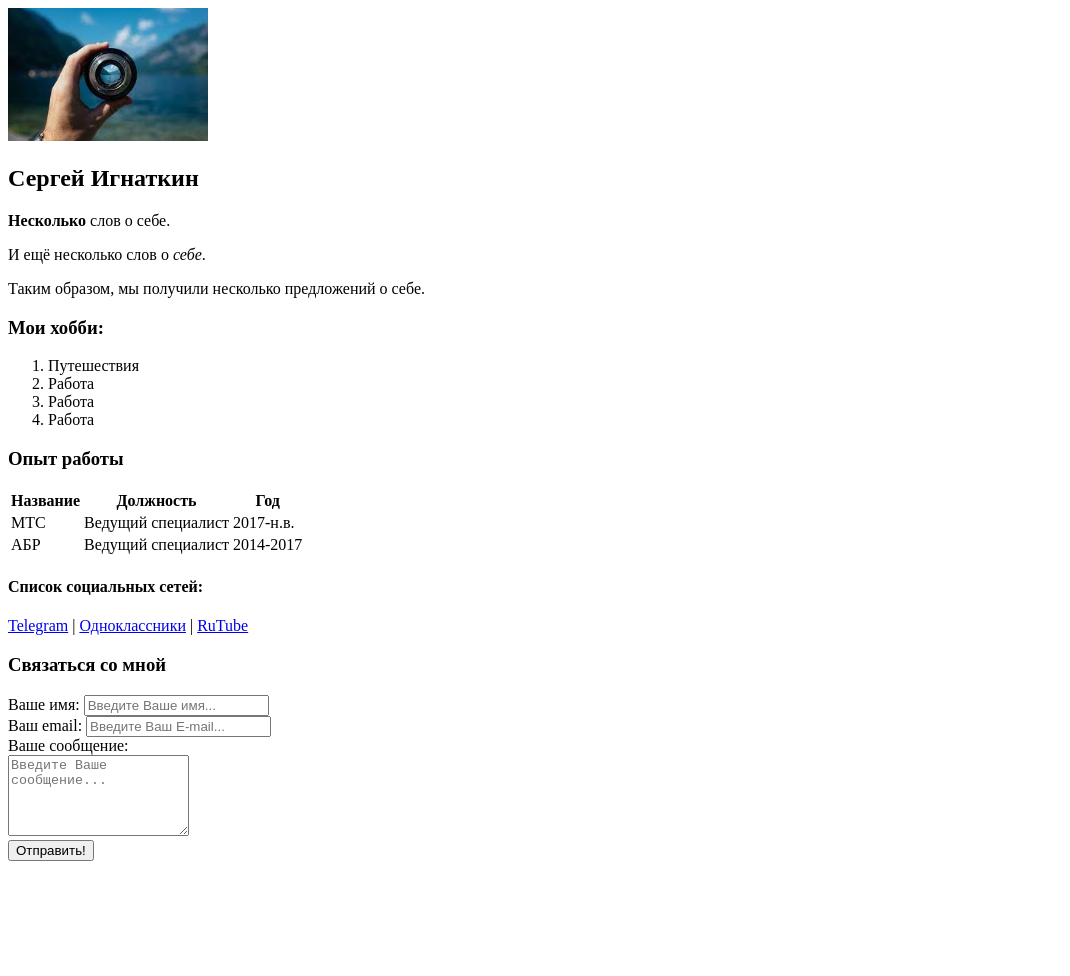
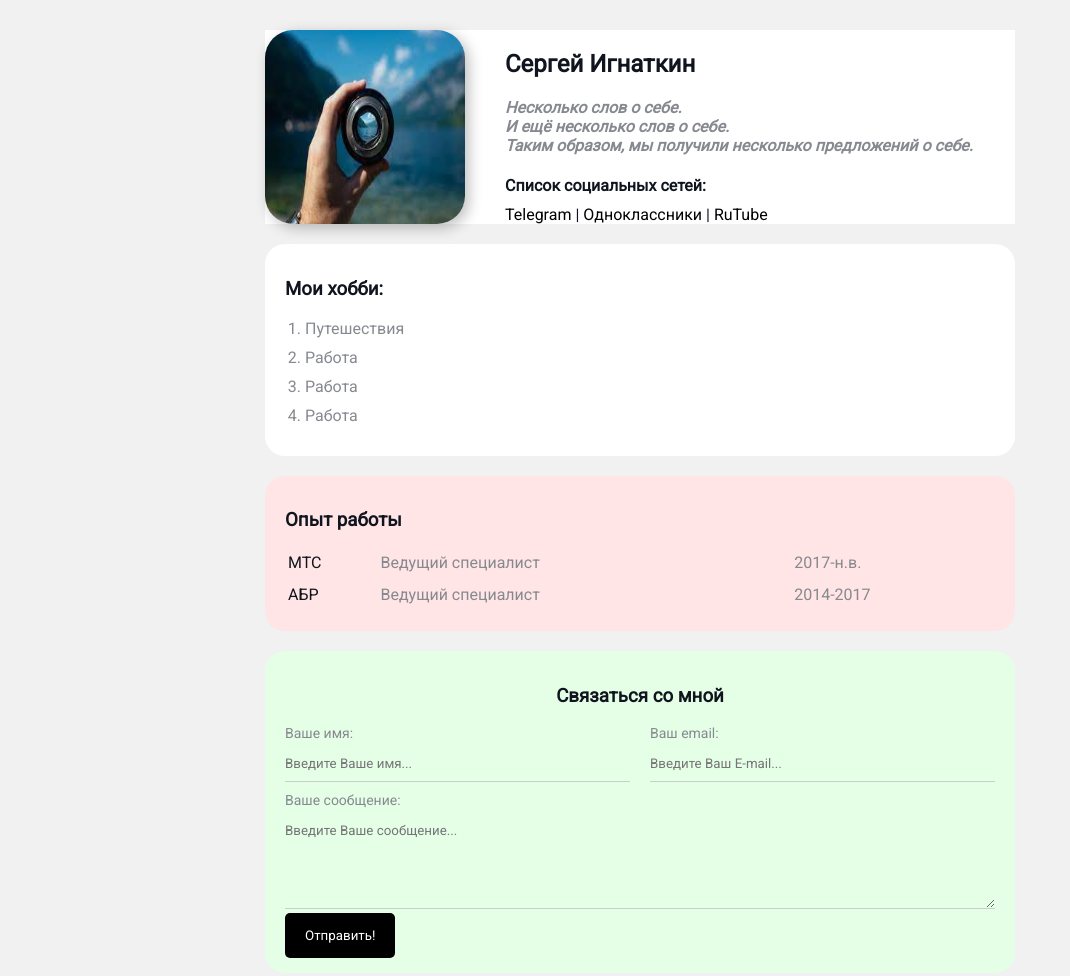
Before and after one commit to sarge131/resume, a plain HTML site: page index.html in a window 1280 px wide. Shown: the whole page, without its empty margins (0-1070 px from the left). Before the commit the page ends 869 px from the top, so only its background shows below. Drawn offline with Linux system fonts and the light colour scheme.

Commit message:
Add styles

```diff
--- /dev/null
+++ b/01_styles.css
@@ -0,0 +1,176 @@
+@import url('https://fonts.googleapis.com/css2?family=Roboto&display=swap');
+
+body {
+    font-size: 16px;
+    font-family: 'Roboto' , 'sans-serif';
+    font-weight: normal;
+    color: #0f141e;
+    background: #f1f1f1;
+}
+
+.info {
+    margin-bottom: 20px;
+    display: flex;
+}
+
+.info-text {
+    margin-left: 40px;
+}
+
+.info-text p {
+    font-style: italic;
+    font-weight: bold;
+    color: #86898f;
+    margin: 0;
+}
+
+.info-text h4 {
+    margin-bottom: 10px;
+}
+
+@media (max-width: 650px) {
+    .info {
+        display: block;
+        text-align: center;
+    }
+}
+
+.card {
+    border-radius: 20px;
+    padding: 15px 20px;
+    margin-bottom: 20px;
+}
+
+.card h2 {
+    margin-bottom: 10px;
+}
+
+.bg-hobbies {
+
+    background: #fff;
+}
+
+.bg-experience {
+
+    background: #ffe5e5;
+}
+
+.bg-contacts {
+
+    background: #e5ffe7;
+}
+
+.container {
+    max-width: 750px;
+    margin: auto;
+    padding-top: 30px;
+}
+
+.avatar {
+    width: 200px;
+    border-radius: 28px;
+    box-shadow: 4px 4px 14px rgba(0, 0, 0, .25);
+}
+
+
+a {
+    color: black;
+    text-decoration: none;
+}
+
+a:hover {
+    text-decoration: underline;
+}
+
+a:visited {
+    color: gray;
+}
+
+a:active {
+    color: blue;
+}
+
+.btn {
+    background: black;
+    padding: 15px 20px;
+    color: white;
+    border: none;
+    border-radius: 5px;
+    cursor: pointer;
+    font-family: inherit;
+}
+
+.btn:hover {
+    opacity: .8;
+}
+
+.list {
+    padding: 0 20px;
+}
+
+.list li {
+    color: #86898f;
+    margin-bottom: 10px;
+}
+
+.table {
+    width: 100%;
+}
+
+.table td {
+    padding-bottom: 10px;
+}
+
+.table td:nth-child(2), .table td:nth-child(3) {
+    color: #86898f;
+}
+
+.form h3 {
+    text-align: center;
+}
+
+.form-group label {
+    display: block;
+    font-size: 14px;
+    color: #86898f;
+}
+
+.form-row {
+    margin-bottom: 10px;
+    display: flex;
+}
+
+.form-row .form-group {
+    /* display: inline-block; */
+    margin-right: 20px;
+    width: 50%;
+    /* width: calc(50%-20px); */
+}
+
+.form-row .form-group:last-child {
+    margin-right: 0px;
+}
+
+@media (max-width: 650px) {
+    .form-row {
+        display: block;
+    }
+
+    .form-row .form-group {
+        width: 100%;
+        margin-right: 0;
+        margin-bottom: 10px;
+    }
+}
+
+.form-group input, .form-group textarea {
+    width: 100%;
+    box-sizing: border-box;
+    border: none;
+    background: transparent;
+    border-bottom: 1px solid #ccc;
+    color: #000;
+    padding: 15px 0px 10px;
+    outline: none;
+    font-family: inherit;
+}
--- a/index.html
+++ b/index.html
@@ -7,30 +7,46 @@
     <meta name="keywords" content="sergei, cv, resume">
     <meta name="description" content="Это будущий сайт-резюме Сергея И.">
     <title>Sergei резюме</title>
+    <link rel="stylesheet" href="01_styles.css">
 </head>
-<body>
-    <img src="avatar.jpg" alt="Чье-то фото" width="200">
+<body class="container">
+  <div class="info bg-hobbies">
+    <img src="avatar.jpg" alt="Чье-то фото" class="avatar">
+
+    <div class="info-text">
+
       <h2>Сергей Игнаткин</h2>
       <p> <strong>Несколько</strong> слов о себе.</p>
       <p>И ещё несколько слов о <em>себе</em>.</p>
       <p>Таким образом, мы получили несколько предложений о себе.</p>
-</body>
 
+      <h4>Список социальных сетей:</h4>
+      <a href="https://www.telegram.org" target="_blank">Telegram</a>
+    |
+      <a href="https://www.ok.ru" target="_blank">Одноклассники</a>
+    |
+      <a href="https://www.rutube.com" target="_blank">RuTube</a>
+    </div>
+</div>
+
+<div class="card bg-hobbies">
   <h3>Мои хобби:</h3>
-<ol>
+  <ol class="list">
     <li>Путешествия</li>
     <li>Работа</li>
     <li>Работа</li>
     <li>Работа</li>
   </ol>
+</div>
 
+<div class="card bg-experience">
   <h3>Опыт работы</h3>
-<table>
-  <thead>
+  <table class="table">
+    <!-- <thead>
       <th>Название</th>
       <th>Должность</th>
       <th>Год</th>
-  </thead>
+    </thead>   -->
     <tbody>
       <tr>
         <td>МТС</td>
@@ -44,31 +60,32 @@
       </tr>
     </tbody>
   </table>
+</div>
 
-<h4>Список социальных сетей:</h4>
-<a href="https://www.telegram.org" target="_blank">Telegram</a>
-|
-<a href="https://www.ok.ru" target="_blank">Одноклассники</a>
-|
-<a href="https://www.rutube.com" target="_blank">RuTube</a>
+<div class="card bg-contacts">
 
+  <form action="/" class="form">
     <h3>Связаться со мной</h3>
-<form action="/">
-  <div>
+
+    <div class="form-row">
+
+      <div class="form-group">
         <label for="tName">Ваше имя:</label>
         <input type="text" id="tName" placeholder="Введите Ваше имя...">
       </div>
-  <div>
+      <div class="form-group">
         <label for="tEmail">Ваш email:</label>
         <input type="text" id="tEmail" placeholder="Введите Ваш E-mail...">
       </div>
-  <div>
+    </div>
+    <div class="form-group">
       <label for="tMessage">Ваше сообщение:</label>
-    <br>
+
       <textarea id="tMessage" cols="20" rows="5" placeholder="Введите Ваше сообщение..."></textarea>
     </div>
-  <input type="submit" value="Отправить!">
+    <input type="submit" value="Отправить!" class="btn">
   </form>
-
+</div>
+</body>
 
 </html>
```
Lines whose indentation alone changed are shown as unchanged.
